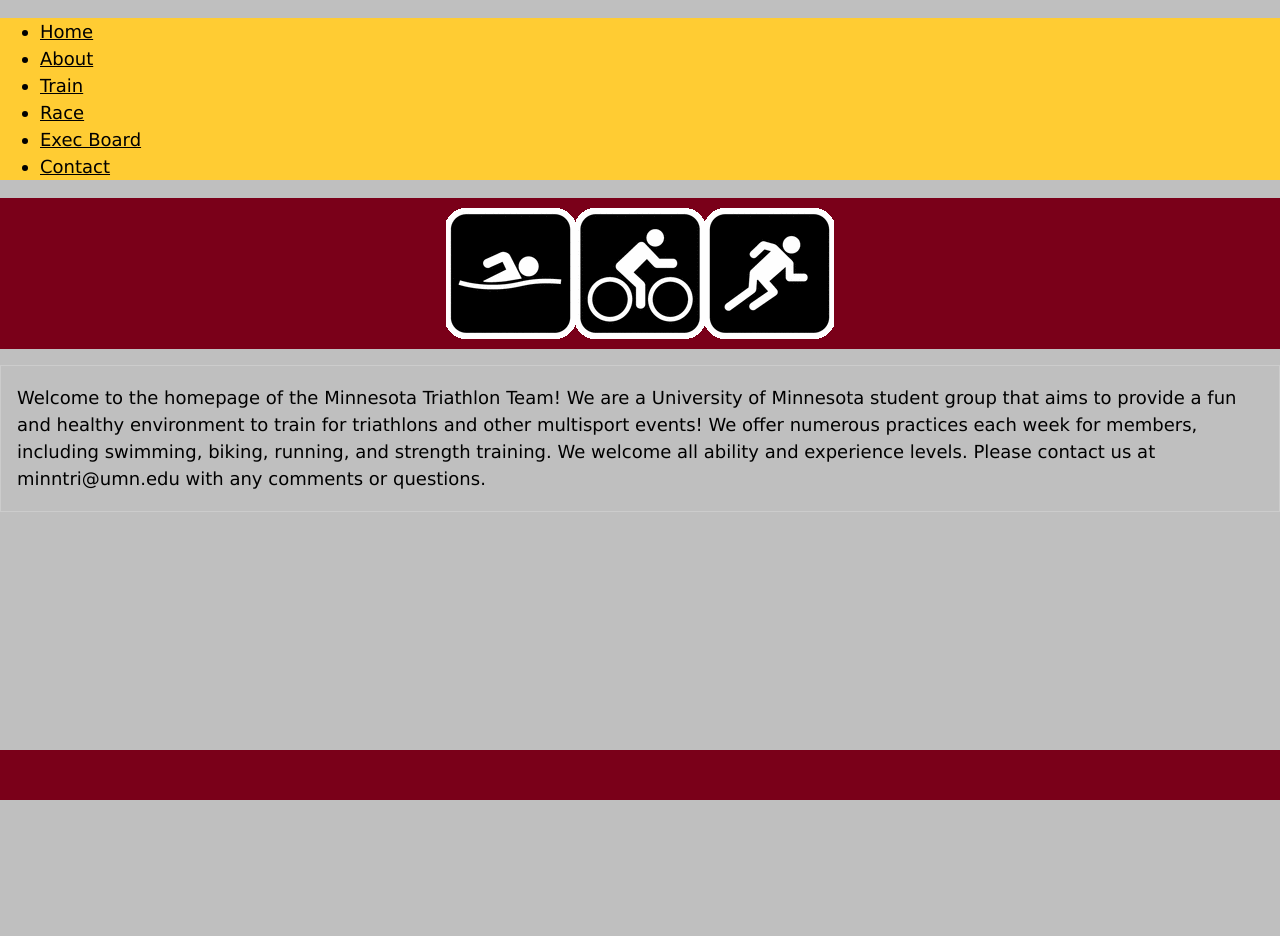
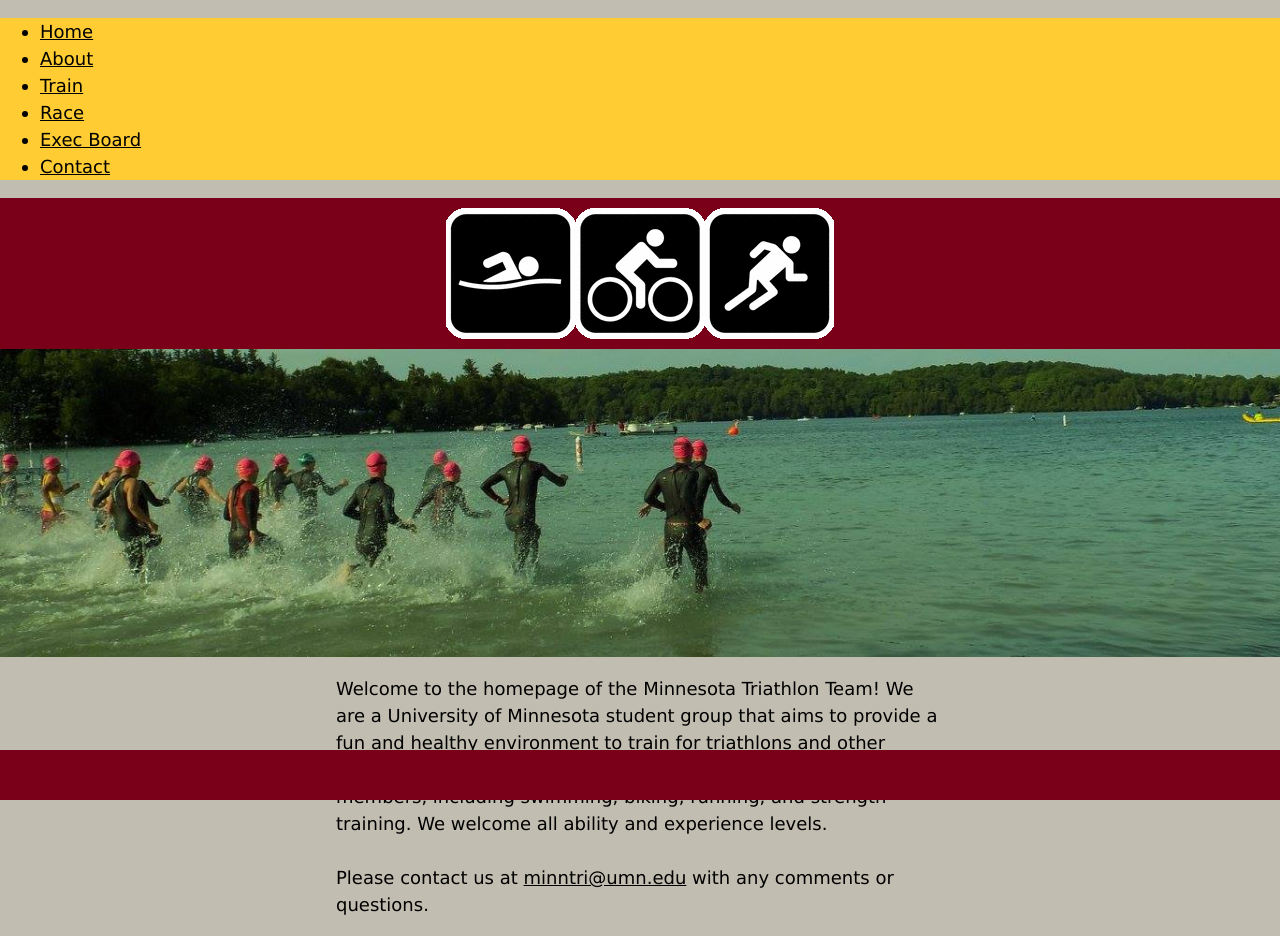
Before and after one commit to JohnUndersander/MNTriathlon, a plain HTML site: page index.html in a window 1280 px wide. Before the commit the page ends 800 px from the top, so only its background shows below. Drawn offline with nearby package versions, Linux system fonts and the light colour scheme.

Commit message:
Finish homepage actually this time

```diff
--- a/index.html
+++ b/index.html
@@ -32,26 +32,30 @@
             </ul>
         </div>
 
-        <header class="w3-container w3-margin-bottom">
+        <header class="w3-container">
             <img id="trilogo" src="swimbikerun.gif">
         </header>
 
-        <div class="w3-container w3-border w3-large">
+        <div>
+            <img src="swim.jpg" width="100%">
+        </div>
+
+        <div id="textbox" class="w3-container w3-large">
             <div class="w3-left-align">
-                <p>Welcome to the homepage of the Minnesota Triathlon Team! We are a University of Minnesota student group that aims to provide a fun and healthy environment to train for triathlons and other multisport events! We offer numerous practices each week for members, including swimming, biking, running, and strength training. We welcome all ability and experience levels. Please contact us at minntri@umn.edu with any comments or questions.</p>
+                <p>Welcome to the homepage of the Minnesota Triathlon Team! We are a University of Minnesota student group that aims to provide a fun and healthy environment to train for triathlons and other multisport events! We offer numerous practices each week for members, including swimming, biking, running, and strength training. We welcome all ability and experience levels.<br>
+                <br>
+                Please contact us at <a href="mailto:minntri@umn.edu">minntri@umn.edu</a> with any comments or questions.</p>
             </div>
         </div>
 
-        <footer class="w3-container w3-bottom">
-
-        </footer>
+        <footer class="w3-container w3-bottom"></footer>
 
         <script>
         function toggleMenu() {
             var menu = document.getElementById("mobile-navbar");
             if (menu.className.indexOf("w3-show") == -1) { // if the menu is currently hidden, set css to show it.
                 menu.className += " w3-show";
-            } else {  // else, css it set to show so remove it to hide it again.
+            } else {  // else, css is set to show so remove it to hide it again.
                 menu.className = menu.className.replace(" w3-show", "");
             }
         }
--- a/main.css
+++ b/main.css
@@ -1,5 +1,5 @@
 body {
-    background-color: #bfbfbf;
+    background-color: #C1BDB0;
 }
 
 header, footer{
@@ -26,3 +26,13 @@
     }
 
 }
+
+@media only screen and (min-width: 1024px) {
+
+    #textbox {
+        width: 50%;
+        display: block;
+        margin: 0 auto;
+    }
+
+}
```
